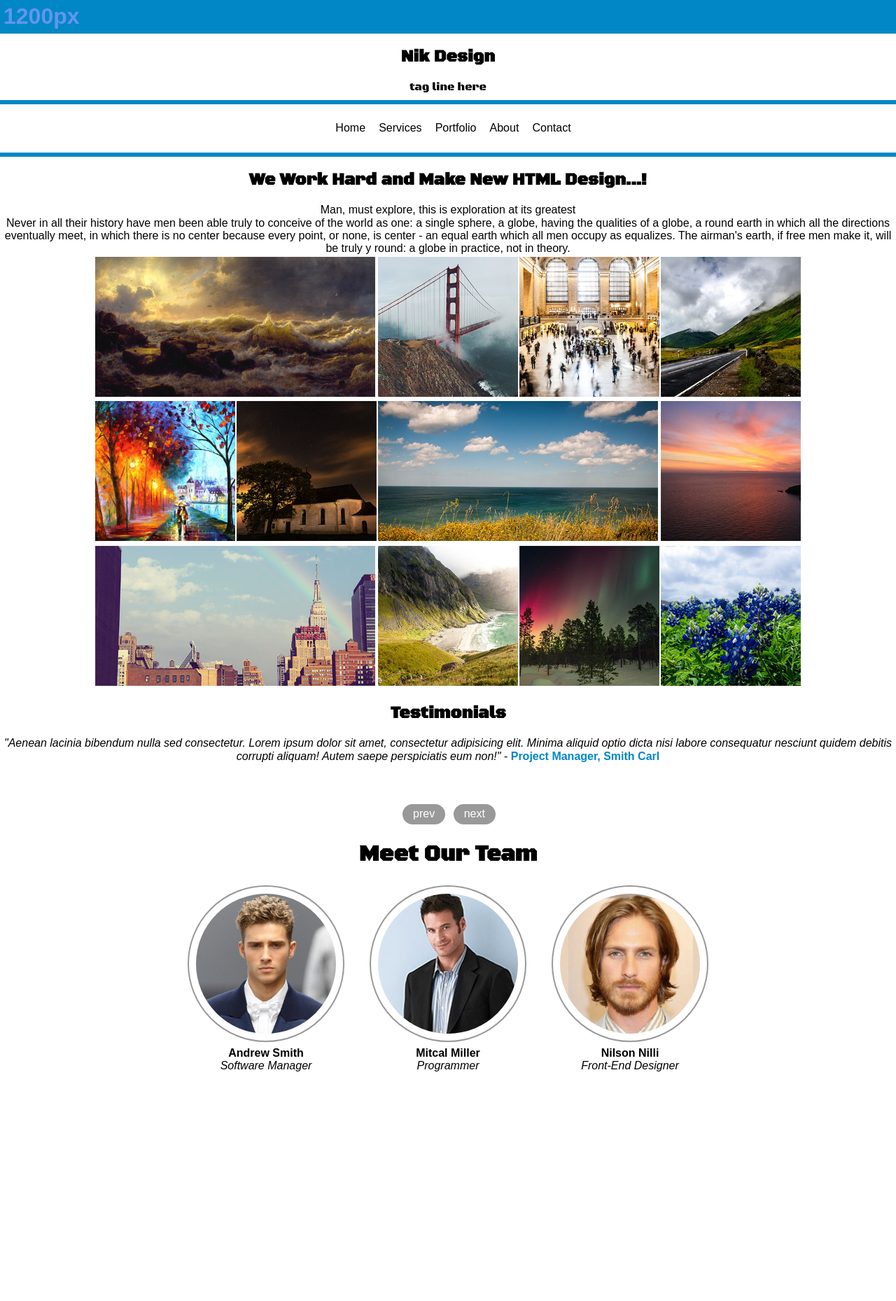
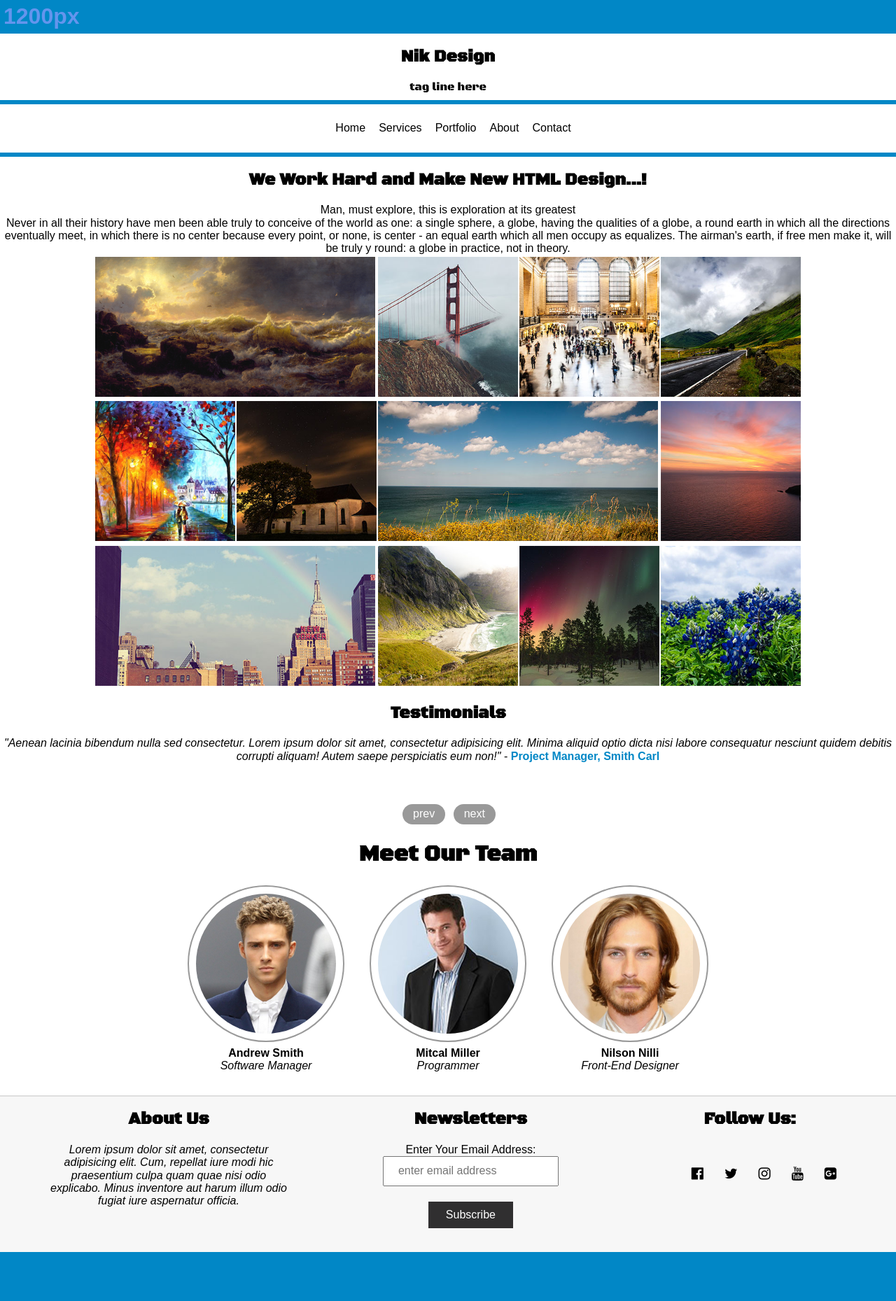
Before and after one commit to George-Perez/lesson6_challenge_day2, a Jekyll site: the page built from index.html, in a window 1280 px wide. Shown: the whole page at 70% size. Built offline with Jekyll 4.4.1, drawn with Linux system fonts in a browser that asks for light colours; nearby versions of some CDN libraries; before the commit the page ends 1565 px from its top, so only the background shows below that.

Commit message:
fixed footer

```diff
--- a/_includes/footer.html
+++ b/_includes/footer.html
@@ -8,13 +8,14 @@
         <i class="fa fa-youtube" aria-hidden="true"></i>
         <i class="fa fa-google-plus-square" aria-hidden="true"></i>
 </div>
+</div>
 <div class="footer-container-810px">
     <div class="about-us-container-810px">
         <h2>About Us</h2>
         <span class="about-us-text"><em>Lorem ipsum dolor sit amet, consectetur adipisicing elit. Cum, repellat iure modi hic praesentium culpa quam quae nisi odio explicabo. Minus inventore aut harum illum odio fugiat iure aspernatur officia.
         </em></span>
     </div>
-    <div class="newsletter-container">
+    <div class="newsletter-container-810px">
         <h2>Newsletters</h2>
         <div class="emailform">
             Enter Your Email Address:<br>
--- a/_sass/footer.scss
+++ b/_sass/footer.scss
@@ -29,6 +29,7 @@ i {
     display: flex;
     flex-flow: column nowrap;
     text-align: center;
+    width:30%;
 }
 
 .about-us-text {
@@ -53,17 +54,24 @@ button {
     border-top: 2px solid #dedede;
     background-color: #f7f7f7;
     display: flex;
-    // flex-flow: column nowrap;
+    align-self: center;
+    align-items: flex-start;
+    justify-content: space-between;
     text-align: center;
     border-bottom: 70px solid #0187c6;
+    padding-left: 70px;
+    padding-right: 70px;
+    padding-bottom: 30px;
 }
+
 
 .social-icons-810px {
     display: flex;
-    justify-content: center;
+    justify-content: space-around;
     align-self: center;
-    margin-right: 30px;
-    margin-bottom: 80px;
+    padding-left: 40px;
+    // margin-right: 30px;
+    // margin-bottom: 80px;
     font-size: 20px;
     height: 5px;
     width: auto;
@@ -74,6 +82,20 @@ input {
     padding: 10px 20px;
 }
 
+.newsletter-container-810px{
+    display: flex;
+    flex-flow: column nowrap;
+    text-align: center;
+    padding-left: 40px;
+    padding-right: 40px;
+}
+
+.social-container-810px {
+     display: flex;
+    flex-flow: column nowrap;
+    justify-content: center;
+    text-align: center;
+}
 // i {
 //     padding: 15px;
 // }
--- a/_sass/media-queries.scss
+++ b/_sass/media-queries.scss
@@ -104,13 +104,19 @@
         display: none;
     }
     .input {
-    padding: 10px 75px;
+        padding: 10px 75px;
     }
-    .footer-container-810p{
-        display: initial;
+    .footer-container-810px {
+        display: flex;
     }
     .about-us-container-810px {
-        display: initial;
+        display: flex;
+    }
+    .newsletter-container-810px {
+        display: flex;
+    }
+    .social-container-810px {
+        display: flex;
     }
 }
 
```
